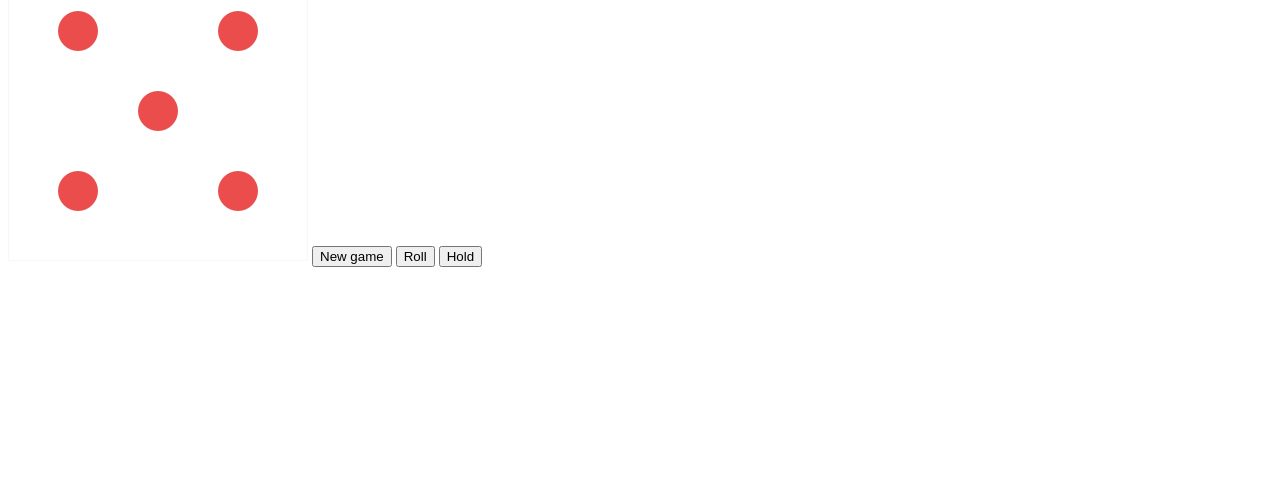
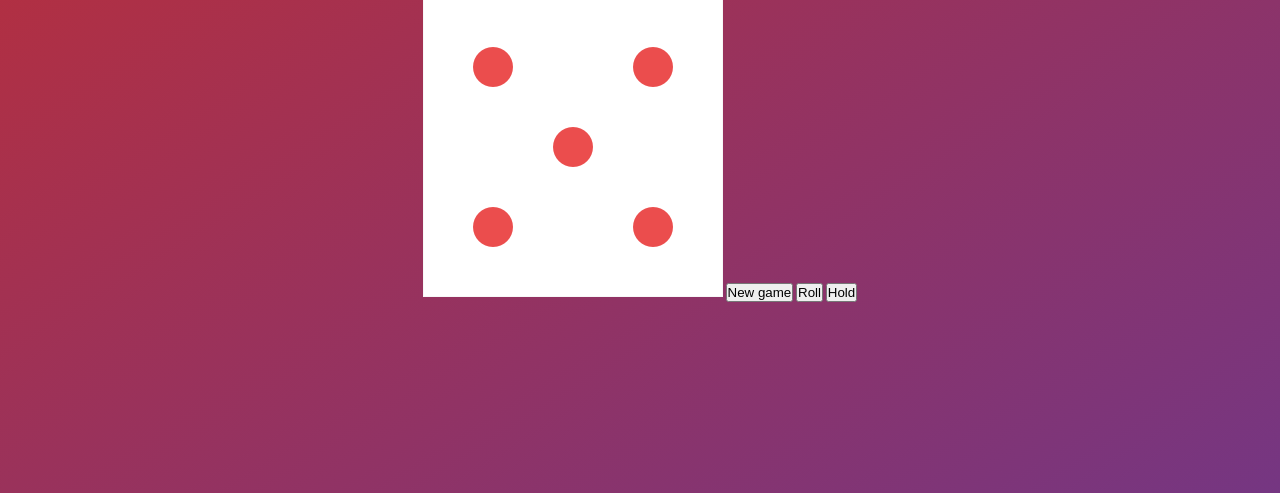
Before and after one commit to Yustes88/Pick-game, a plain HTML site: page index.html in a window 1280 px wide. Shown: the part 307-800 px from the top of the page. Drawn offline with Linux system fonts and the light colour scheme.

Commit message:
Sets game background

```diff
--- a/index.html
+++ b/index.html
@@ -4,6 +4,7 @@
     <meta charset="UTF-8">
     <meta http-equiv="X-UA-Compatible" content="IE=edge">
     <meta name="viewport" content="width=device-width, initial-scale=1.0">
+    <link rel="stylesheet" href="styles.css">
     <title>Pick game</title>
 </head>
 <body>
--- /dev/null
+++ b/styles.css
@@ -0,0 +1,21 @@
+* {
+    padding: 0;
+    margin: 0;
+    box-sizing: inherit;
+}
+
+html {
+    font-size: 62.5%;
+    box-sizing: border-box;
+}
+
+body {
+    font-family: 'Nunito', sans-serif;
+    font-weight: 400;
+    background: linear-gradient(to top left, #753682 0%, #bf2e34 100%);
+    width: 100vw;
+    height: 100vh;
+    display: flex;
+    align-items: center;
+    justify-content: center;
+}
```
